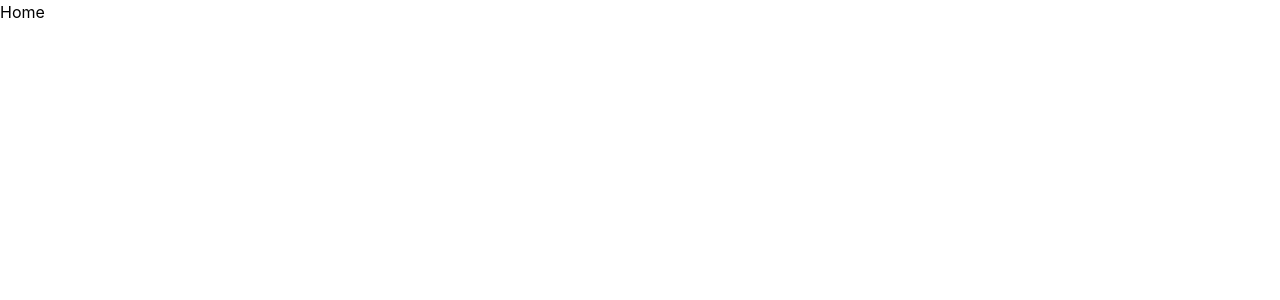
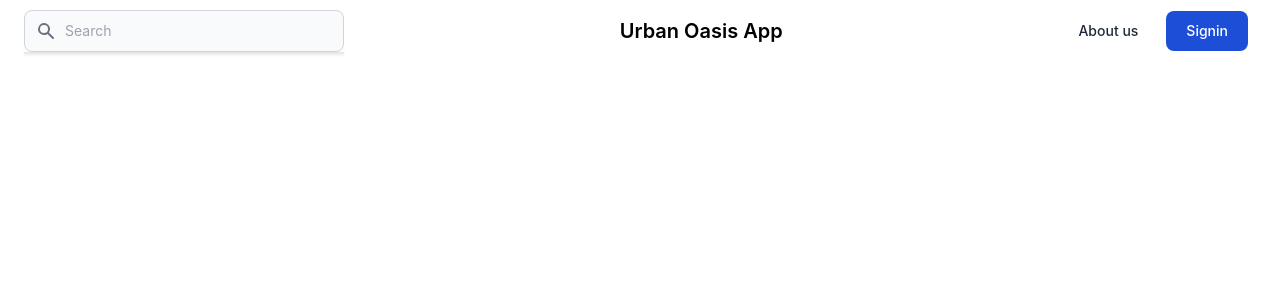
Before and after one commit to ScarletBowen/urban-oasis-app, a React (Create React App) app in the folder client/: page / in a window 1280 px wide. Shown: the top 300 px of the page. Built offline with nearby package versions, Linux system fonts and the light colour scheme.

Commit message:
basic homepage layout with signin and search function

```diff
--- a/client/src/pages/Home.jsx
+++ b/client/src/pages/Home.jsx
@@ -1,3 +1,140 @@
-export default function Signin() {
-  return <div>Home</div>;
+import { useState } from "react";
+import { Link } from "react-router-dom";
+
+const results = [
+  "Tailwind",
+  "Bootstrap",
+  "dfasdjkfghasdjkf",
+  "fdasjfihgasjikfgasdkfhja",
+  "fdasjfihgasjikfgasdkfhja",
+  "fdasjfihgasjikfgasdkfhja",
+  "fdasjfihgasjikfgasdkfhja",
+  "fdasjfihgasjikfgasdkfhja",
+  "fdasjfihgasjikfgasdkfhja",
+  "fdasjfihgasjikfgasdkfhja",
+];
+
+export default function Home() {
+  const [searchQuery, setSearchQuery] = useState("");
+  const [searchResults, setSearchResults] = useState([]);
+
+  function handleSearchQuery(e) {
+    e.preventDefault();
+    if (searchQuery === "") {
+      setSearchResults([]);
+      return;
+    }
+    setSearchResults(results);
+    setSearchQuery("");
+  }
+
+  return (
+    <header>
+      <nav className="bg-white border-gray-200 px-4 lg:px-6 py-2.5 dark:bg-gray-800">
+        <div className="flex flex-wrap justify-between items-center mx-auto max-w-screen-xl">
+          <Link to={"/"} className="flex items-center lg:order-2">
+            <span className="self-center text-xl font-semibold whitespace-nowrap dark:text-white">
+              Urban Oasis App
+            </span>
+          </Link>
+          <div className="flex items-center lg:order-3">
+            <Link
+              to={"/"}
+              className="text-gray-800 dark:text-white hover:bg-gray-50 focus:ring-4 focus:ring-gray-300 font-medium rounded-lg text-sm px-4 lg:px-5 py-2 lg:py-2.5 mr-2 dark:hover:bg-gray-700 focus:outline-none dark:focus:ring-gray-800"
+              aria-current="page"
+            >
+              About us
+            </Link>
+            <Link
+              to={"/signin"}
+              className="text-white bg-primary-700 hover:bg-primary-800 focus:ring-4 focus:ring-primary-300 font-medium rounded-lg text-sm px-4 lg:px-5 py-2 lg:py-2.5 mr-2 dark:bg-primary-600 dark:hover:bg-primary-700 focus:outline-none dark:focus:ring-primary-800"
+            >
+              Signin
+            </Link>
+            <button
+              data-collapse-toggle="mobile-menu-2"
+              type="button"
+              className="inline-flex items-center p-2 ml-1 text-sm text-gray-500 rounded-lg lg:hidden hover:bg-gray-100 focus:outline-none focus:ring-2 focus:ring-gray-200 dark:text-gray-400 dark:hover:bg-gray-700 dark:focus:ring-gray-600"
+              aria-controls="mobile-menu-2"
+              aria-expanded="false"
+            >
+              <span className="sr-only">Open main menu</span>
+              <svg
+                className="w-6 h-6"
+                fill="currentColor"
+                viewBox="0 0 20 20"
+                xmlns="http://www.w3.org/2000/svg"
+              >
+                <path
+                  fillRule="evenodd"
+                  d="M3 5a1 1 0 011-1h12a1 1 0 110 2H4a1 1 0 01-1-1zM3 10a1 1 0 011-1h12a1 1 0 110 2H4a1 1 0 01-1-1zM3 15a1 1 0 011-1h12a1 1 0 110 2H4a1 1 0 01-1-1z"
+                  clipRule="evenodd"
+                ></path>
+              </svg>
+              <svg
+                className="hidden w-6 h-6"
+                fill="currentColor"
+                viewBox="0 0 20 20"
+                xmlns="http://www.w3.org/2000/svg"
+              >
+                <path
+                  fillRule="evenodd"
+                  d="M4.293 4.293a1 1 0 011.414 0L10 8.586l4.293-4.293a1 1 0 111.414 1.414L11.414 10l4.293 4.293a1 1 0 01-1.414 1.414L10 11.414l-4.293 4.293a1 1 0 01-1.414-1.414L8.586 10 4.293 5.707a1 1 0 010-1.414z"
+                  clipRule="evenodd"
+                ></path>
+              </svg>
+            </button>
+          </div>
+          <div
+            className="hidden justify-between items-center w-full lg:flex lg:w-80 lg:order-1"
+            id="mobile-menu-2"
+          >
+            <form
+              className="flex items-center relative w-full"
+              onSubmit={handleSearchQuery}
+            >
+              <label htmlFor="simple-search" className="sr-only">
+                Search
+              </label>
+              <div className="relative w-full">
+                <div className="absolute inset-y-0 left-0 flex items-center pl-3 pointer-events-none">
+                  <svg
+                    aria-hidden="true"
+                    className="w-5 h-5 text-gray-500 dark:text-gray-400"
+                    fill="currentColor"
+                    viewBox="0 0 20 20"
+                    xmlns="http://www.w3.org/2000/svg"
+                  >
+                    <path
+                      fillRule="evenodd"
+                      d="M8 4a4 4 0 100 8 4 4 0 000-8zM2 8a6 6 0 1110.89 3.476l4.817 4.817a1 1 0 01-1.414 1.414l-4.816-4.816A6 6 0 012 8z"
+                      clipRule="evenodd"
+                    ></path>
+                  </svg>
+                </div>
+                <input
+                  type="text"
+                  id="simple-search"
+                  className="bg-gray-50 border border-gray-300 text-gray-900 text-sm rounded-lg focus:ring-blue-500 focus:border-blue-500 block w-full pl-10 p-2.5  dark:bg-gray-700 dark:border-gray-600 dark:placeholder-gray-400 dark:text-white dark:focus:ring-blue-500 dark:focus:border-blue-500"
+                  placeholder="Search"
+                  value={searchQuery}
+                  onChange={(e) => setSearchQuery(e.target.value)}
+                />
+
+                {!!searchResults ? (
+                  <div class="absolute z-10 w-full border divide-y shadow max-h-72 overflow-y-auto bg-white">
+                    {searchResults.map((result) => (
+                      <a class="block p-2 hover:bg-indigo-50" href="#">
+                        {result}
+                      </a>
+                    ))}
+                  </div>
+                ) : null}
+              </div>
+            </form>
+          </div>
+        </div>
+      </nav>
+    </header>
+  );
 }
```
